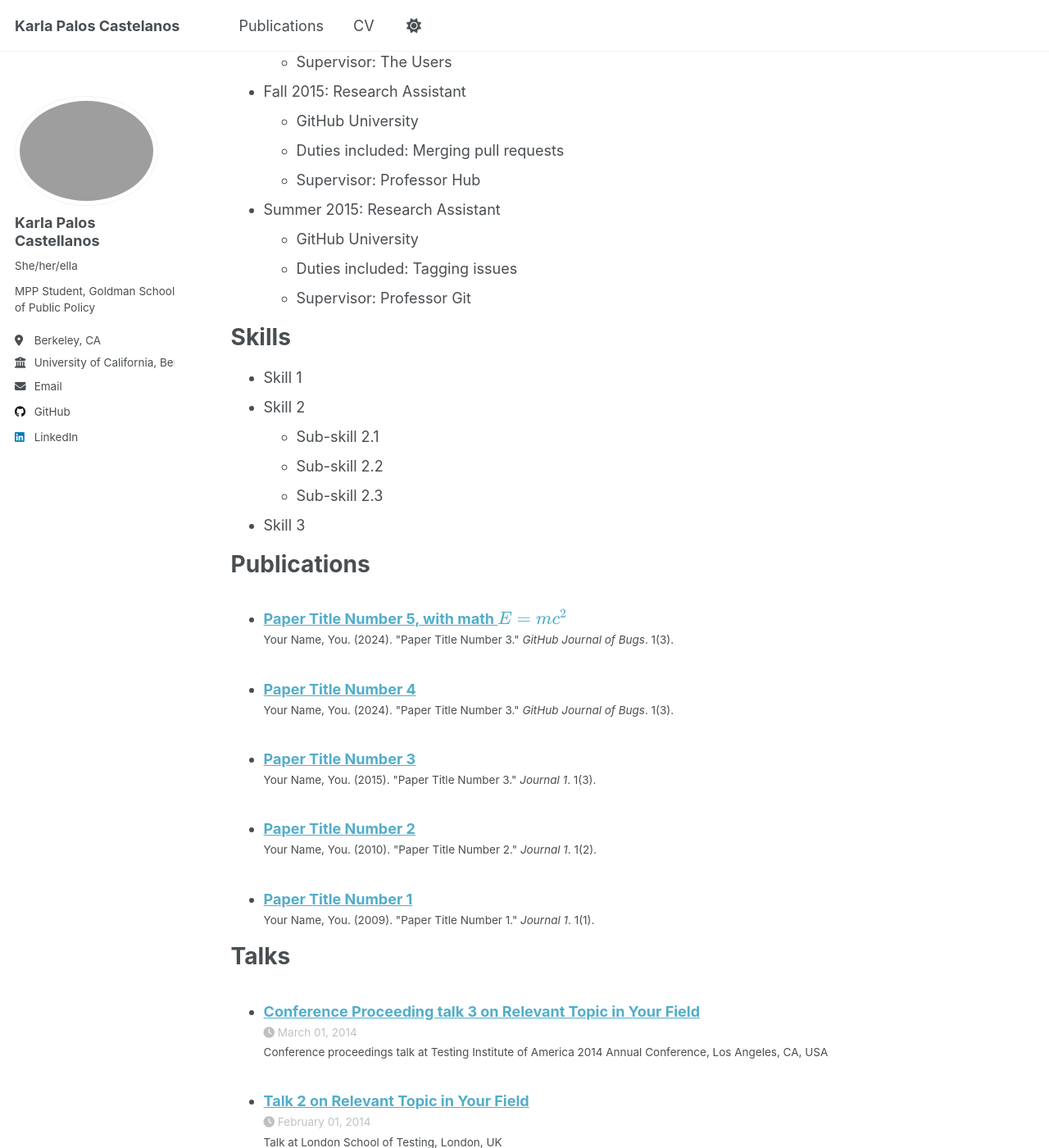
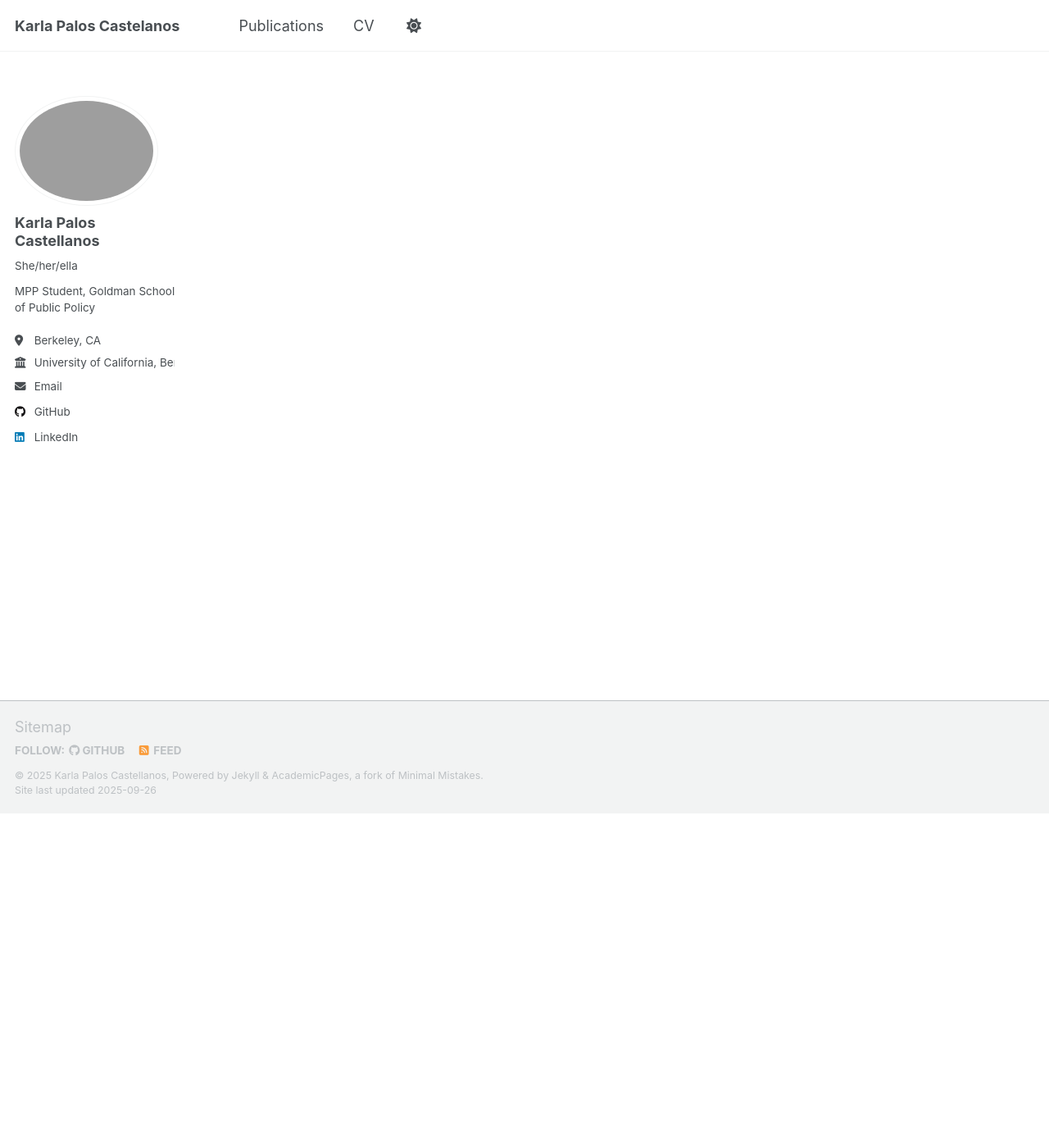
Before and after one commit to kabetel08/kabetel08.github.io, a Jekyll site: the page built from _pages/cv.md, in a window 1280 px wide and 1400 px high, scrolled down 408 px. Shown: the whole window at 82% size. Built offline with Jekyll 4.4.1, drawn with Linux system fonts in a browser that asks for light colours; a script that is not in the unit is left out; some of the changed text lies outside the part shown.

Commit message:
Update cv.md

```diff
--- a/_pages/cv.md
+++ b/_pages/cv.md
@@ -9,56 +9,4 @@ redirect_from:
 
 {% include base_path %}
 
-Education
-======
-* Ph.D in Version Control Theory, GitHub University, 2018 (expected)
-* M.S. in Jekyll, GitHub University, 2014
-* B.S. in GitHub, GitHub University, 2012
-
-Work experience
-======
-* Spring 2024: Academic Pages Collaborator
-  * GitHub University
-  * Duties includes: Updates and improvements to template
-  * Supervisor: The Users
-
-* Fall 2015: Research Assistant
-  * GitHub University
-  * Duties included: Merging pull requests
-  * Supervisor: Professor Hub
-
-* Summer 2015: Research Assistant
-  * GitHub University
-  * Duties included: Tagging issues
-  * Supervisor: Professor Git
-
-Skills
-======
-* Skill 1
-* Skill 2
-  * Sub-skill 2.1
-  * Sub-skill 2.2
-  * Sub-skill 2.3
-* Skill 3
-
-Publications
-======
-  <ul>{% for post in site.publications reversed %}
-    {% include archive-single-cv.html %}
-  {% endfor %}</ul>
-
-Talks
-======
-  <ul>{% for post in site.talks reversed %}
-    {% include archive-single-talk-cv.html  %}
-  {% endfor %}</ul>
-
-Teaching
-======
-  <ul>{% for post in site.teaching reversed %}
-    {% include archive-single-cv.html %}
-  {% endfor %}</ul>
-
-Service and leadership
-======
-* Currently signed in to 43 different slack teams
+If file does not load below, click THIS LINK to download.
```
